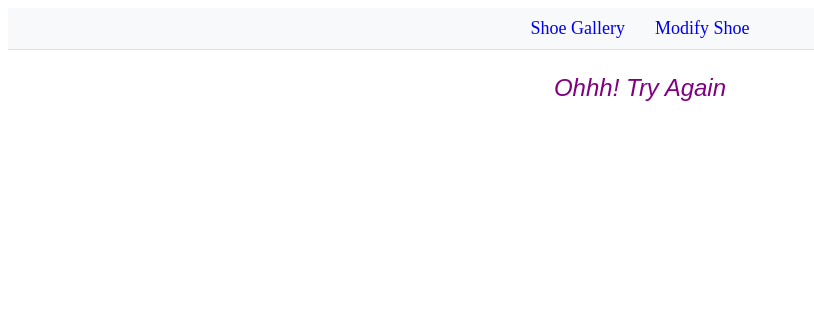
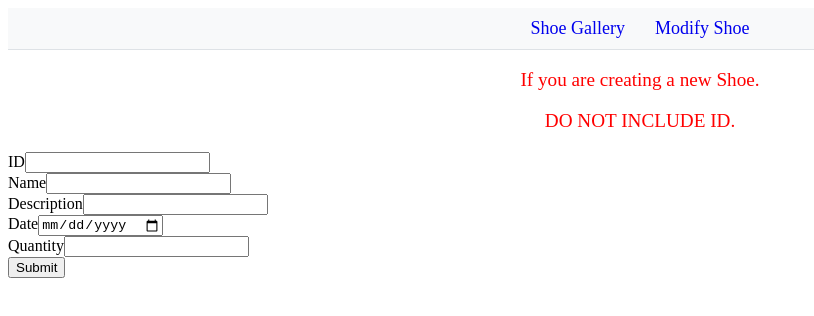
Before and after one commit to 28Prabh/Prabhjeet-Singh-Learning-Angular-, an Angular app: page /form in a window 1280 px wide. Shown: the top 316 px of the page, without its empty margins (0-814 px from the left). Built offline with nearby package versions, Linux system fonts and the light colour scheme.

Commit message:
Created the form

```diff
--- a/src/app/DataTypeInterface/shoe.ts
+++ b/src/app/DataTypeInterface/shoe.ts
@@ -4,6 +4,6 @@ export interface DataType {
   id: number;
   name: string;
   description?: string; // Optional property
-  Date: Date;
+  Date: Date ;
   quantity: number;
 }
--- a/src/app/form/form.component.css
+++ b/src/app/form/form.component.css
@@ -0,0 +1,5 @@
+p{
+  text-align: center;
+  color: red;
+  font-size: larger;
+}
--- a/src/app/form/form.component.html
+++ b/src/app/form/form.component.html
@@ -1,5 +1,7 @@
 <form [formGroup]="shoeForm" (ngSubmit)="onSubmit()">
   <!-- ID Field -->
+  <p>If you are creating a new Shoe.</p>
+  <p>  DO NOT INCLUDE ID.</p>
   <div class="form-group">
     <label for="id">ID</label>
     <input type="number" id="id" formControlName="id" />
@@ -16,8 +18,8 @@
   </div>
 
   <div class="form-group">
-    <label for="date">Date</label>
-    <input type="date" id="date" formControlName="date" />
+    <label for="Date">Date</label>
+    <input type="Date" id="Date" formControlName="Date" />
   </div>
 
 
--- a/src/app/form/form.component.ts
+++ b/src/app/form/form.component.ts
@@ -24,22 +24,30 @@ export class FormComponent implements OnInit{
     private router: Router
   ){
     this.shoeForm = this.fb.group({
-      id: ['', Validators.required],
+      id: [''],
       name: ['', Validators.required],
       description: [''],
-      date: [''],
+      Date: [''],
       quantity: ['',Validators.required]
     });
   }
 
   ngOnInit(): void {
     const id = this.route.snapshot.paramMap.get('id');
+    console.log(id);
+
     if (id) {
+
       this.shoeService.getShoeById(+id).subscribe(shoe => {
         if(shoe) {
           this.shoe = shoe;
+          console.log(shoe)
 
           this.shoeForm.patchValue(shoe);
+
+        }
+        else{
+          console.log("Creating a new value.")
         }
       });
     }
@@ -48,17 +56,23 @@ export class FormComponent implements OnInit{
   onSubmit(): void {
     const shoe: DataType = this.shoeForm.value;
 
-    // Check if we're updating an existing student
+    // Check if we're updating an existing shoe
     if (shoe.id) {
+      console.log("update");
       this.shoeService.updateShoes(shoe);
-    } else {
+      this.router.navigate(['/shoes']);
+
+    } else  {
+      console.log("valid");
       // For adding a new student, generate a new ID
-      const newId = this.shoeService.generateNewId(); // This method will create a new ID
+      const newId = this.shoeService.generateNewId();
+      // This method will create a new ID
       shoe.id = newId;
       this.shoeService.addShoes(shoe);
+      this.router.navigate(['/shoes']);
+
     }
 
-    this.router.navigate(['/shoes']);
   }
 
 }
--- a/src/app/shoe-list-item/shoe-list-item.component.html
+++ b/src/app/shoe-list-item/shoe-list-item.component.html
@@ -4,6 +4,6 @@
   <p><strong>Description:</strong> {{ shoe.description }}</p>
   <p><strong>Date:</strong> {{ shoe.Date }}</p>
   <p><strong>Quantity:</strong> {{ shoe.quantity }}</p>
-  <img src="Gallery/Shoe{{shoe.id}}.png" alt="Shoes images">
+<!--  <img src="Gallery/Shoe{{shoe.id}}.png" alt="Shoes images">-->
 
 </div>
--- a/src/app/shoe-list-item/shoe-list-item.component.ts
+++ b/src/app/shoe-list-item/shoe-list-item.component.ts
@@ -1,5 +1,5 @@
 import {Component, Input} from '@angular/core';
-import {NgIf, NgStyle} from "@angular/common";
+import {DatePipe, NgIf, NgStyle} from "@angular/common";
 import {DataType} from "../DataTypeInterface/shoe";
 
 @Component({
@@ -7,7 +7,8 @@ import {DataType} from "../DataTypeInterface/shoe";
   standalone: true,
   imports: [
     NgStyle,
-    NgIf
+    NgIf,
+    DatePipe
   ],
   templateUrl: './shoe-list-item.component.html',
   styleUrl: './shoe-list-item.component.css'
--- a/src/app/shoe-list/shoe-list.component.html
+++ b/src/app/shoe-list/shoe-list.component.html
@@ -1,5 +1,5 @@
-<div *ngFor="let shoe of shoeList; let i = index">
-  <app-shoe-list-item [shoe]="shoe" [index]="i"></app-shoe-list-item>
-  <button (click)="editShoe(shoe)">Edit</button>
+<div *ngFor="let shoe of shoeList; let i = index ">
+  <app-shoe-list-item [shoe]="shoe" [index]="i" ></app-shoe-list-item>
+  <button [routerLink]="['/modify-student',shoe.id ]">Edit</button>
   <button (click)="deleteShoe(shoe.id)">Delete</button>
 </div>
--- a/src/app/shoe-list/shoe-list.component.ts
+++ b/src/app/shoe-list/shoe-list.component.ts
@@ -3,6 +3,7 @@ import {ShoeListItemComponent} from "../shoe-list-item/shoe-list-item.component"
 import {NgForOf} from "@angular/common";
 import {DataType} from "../DataTypeInterface/shoe";
 import {ShoeServiceService} from "../services/shoe-service.service";
+import {Router, RouterLink} from "@angular/router";
 
 
 @Component({
@@ -10,7 +11,8 @@ import {ShoeServiceService} from "../services/shoe-service.service";
   standalone: true,
   imports: [
     ShoeListItemComponent,
-    NgForOf
+    NgForOf,
+    RouterLink
   ],
   templateUrl: './shoe-list.component.html',
   styleUrl: './shoe-list.component.css'
@@ -19,7 +21,8 @@ export class ShoeListComponent implements OnInit {
   shoeList: DataType[] = [];
   selectedShoe?: DataType; // To hold the shoe being edited
 
-  constructor(private shoeService: ShoeServiceService) {}
+  constructor(private shoeService: ShoeServiceService, private router: Router) {
+  }
 
   ngOnInit() {
     this.fetchShoes();
@@ -33,9 +36,6 @@ export class ShoeListComponent implements OnInit {
     });
   }
 
-  editShoe(shoe: DataType) {
-    this.selectedShoe = { ...shoe };
-  }
 
   deleteShoe(shoeId: number) {
     this.shoeService.deleteShoe(shoeId).subscribe({
@@ -45,27 +45,4 @@ export class ShoeListComponent implements OnInit {
     });
   }
 
-  saveShoe(updatedShoe: DataType) {
-    if (updatedShoe.id) {
-      this.shoeService.updateShoes(updatedShoe).subscribe({
-        next: (updatedList: DataType[]) => {
-          this.shoeList = updatedList;
-          this.selectedShoe = undefined;
-        },
-        error: err => console.error("Error updating shoe", err)
-      });
-    } else {
-      this.shoeService.addShoes(updatedShoe).subscribe({
-        next: (newList: DataType[]) => {
-          this.shoeList = newList;
-          this.selectedShoe = undefined;
-        },
-        error: err => console.error("Error adding shoe", err)
-      });
-    }
-  }
-
-  cancelEdit() {
-    this.selectedShoe = undefined;
-  }
 }
--- a/src/main.ts
+++ b/src/main.ts
@@ -5,6 +5,7 @@ import {provideRouter, Routes} from "@angular/router";
 import {ShoeListComponent} from "./app/shoe-list/shoe-list.component";
 import {ModifyListItemComponent} from "./app/modify-list-item/modify-list-item.component";
 import {PageNotFoundComponent} from "./app/page-not-found/page-not-found.component";
+import {FormComponent} from "./app/form/form.component";
 
 
 
@@ -13,6 +14,9 @@ import {PageNotFoundComponent} from "./app/page-not-found/page-not-found.compone
 const routes: Routes =[  {path:'', redirectTo: '/shoes', pathMatch: 'full'},
   { path: 'shoes', component: ShoeListComponent },
   {path:'modify-student', component: ModifyListItemComponent},
-  {path: '**', component:PageNotFoundComponent}];
+  {path: 'form', component:FormComponent},
+  {path: 'modify-student/:id', component:ModifyListItemComponent},
+  {path: '**', component:PageNotFoundComponent}
+];
 bootstrapApplication(AppComponent, {providers: [provideRouter(routes)]})
   .then(r => console.log('Bootstrap successful'));
```
